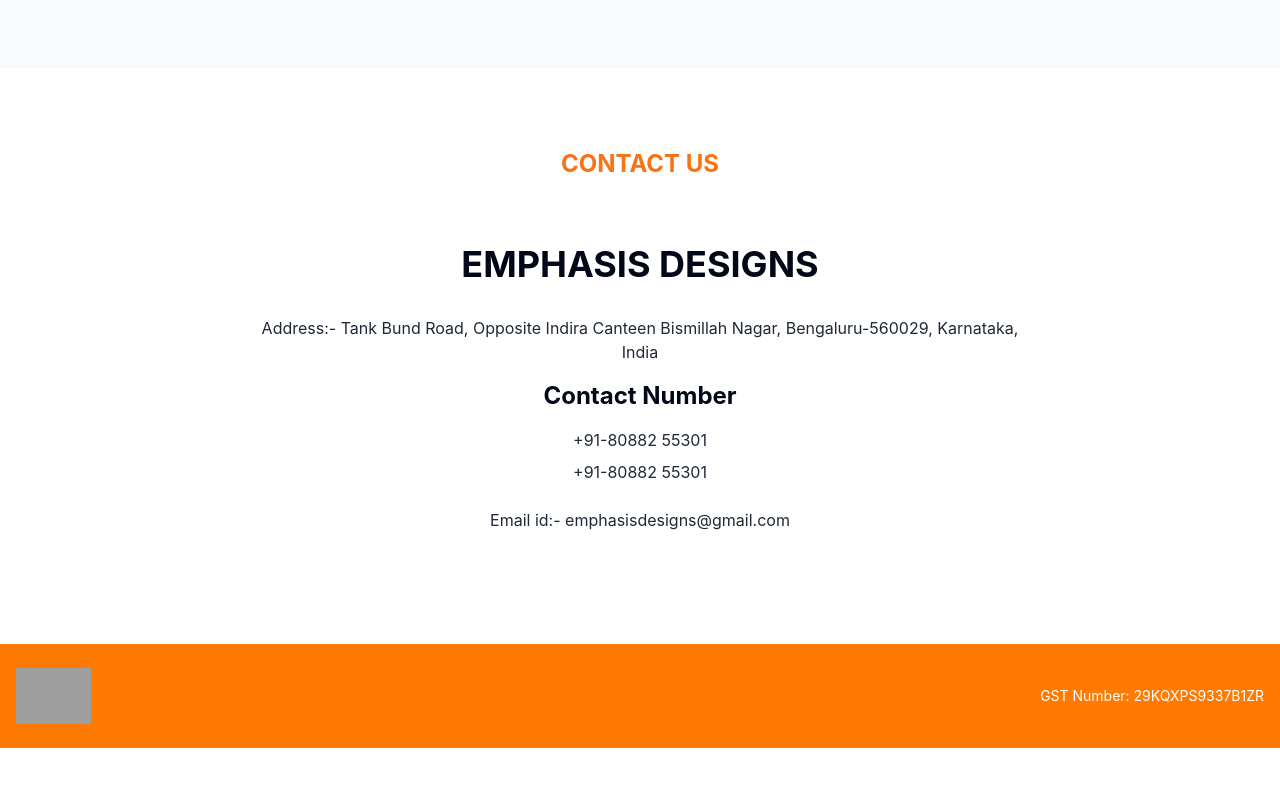
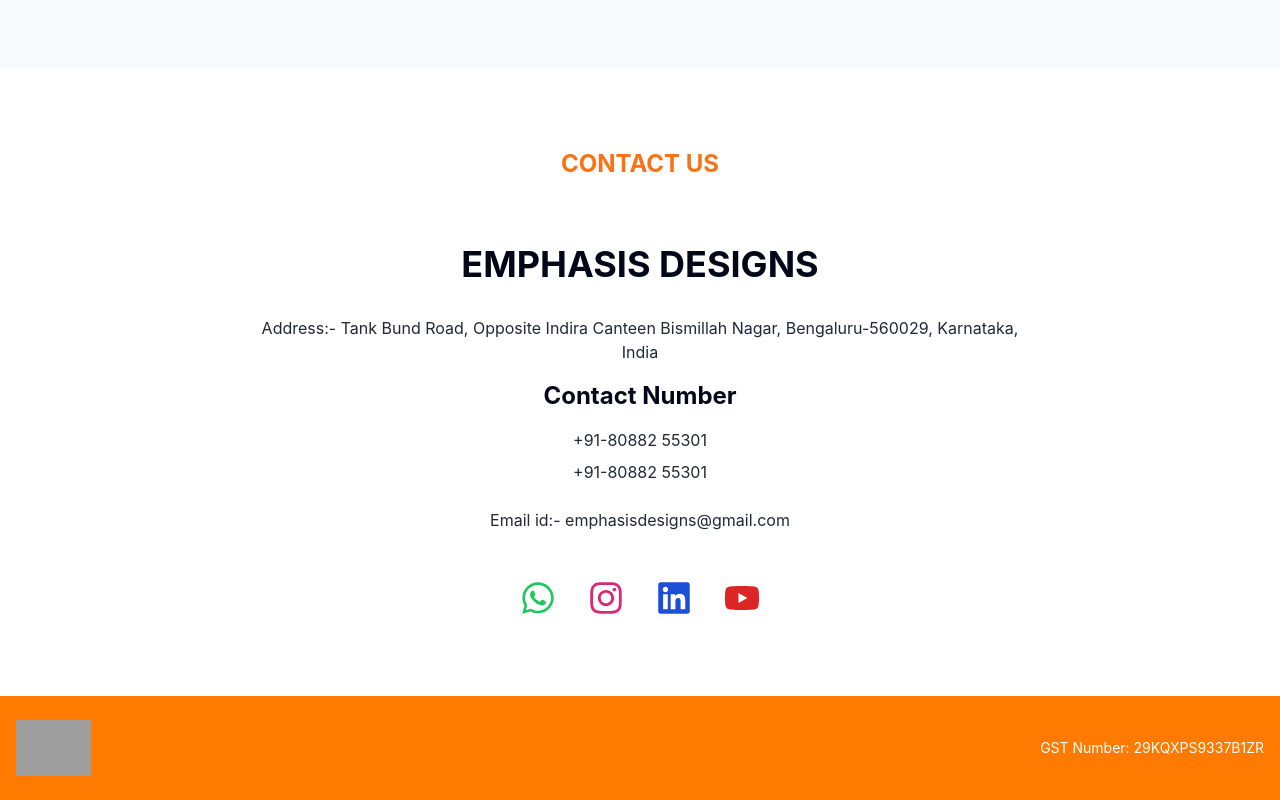
Before and after one commit to Zahidulla/Emphasis-Designs, a React (Vite) app: page / in a window 1280 px wide. Shown: the part 4941-5741 px from the top of the page. Before the commit the page ends 5689 px from the top, so only its background shows below. Built offline with nearby package versions, Linux system fonts and the light colour scheme; grey boxes are pictures that could not be loaded.

Commit message:
Update Contact.jsx

```diff
--- a/src/components/Contact.jsx
+++ b/src/components/Contact.jsx
@@ -1,5 +1,6 @@
 import React from 'react';
 import { motion } from 'framer-motion';
+import { FaWhatsapp, FaInstagram, FaLinkedin, FaYoutube } from 'react-icons/fa';
 
 const Contact = () => {
   return (
@@ -48,6 +49,55 @@ const Contact = () => {
             Email id:- emphasisdesigns@gmail.com
           </p>
         </motion.div>
+
+        {/* Social Icons Section */}
+        <motion.div
+          initial={{ opacity: 0, y: 20 }}
+          whileInView={{ opacity: 1, y: 0 }}
+          viewport={{ once: true }}
+          transition={{ duration: 0.6, delay: 0.5 }}
+          className="flex justify-center space-x-8 mt-12"
+        >
+          <a
+            href="https://wa.me/918088255301"
+            target="_blank"
+            rel="noopener noreferrer"
+            aria-label="WhatsApp"
+            className="text-green-500 hover:text-green-600 text-4xl transition-colors duration-300"
+          >
+            <FaWhatsapp />
+          </a>
+
+          <a
+            href="https://instagram.com/emphasisdesigns"
+            target="_blank"
+            rel="noopener noreferrer"
+            aria-label="Instagram"
+            className="text-pink-600 hover:text-pink-700 text-4xl transition-colors duration-300"
+          >
+            <FaInstagram />
+          </a>
+
+          <a
+            href="https://linkedin.com/company/emphasisdesigns"
+            target="_blank"
+            rel="noopener noreferrer"
+            aria-label="LinkedIn"
+            className="text-blue-700 hover:text-blue-800 text-4xl transition-colors duration-300"
+          >
+            <FaLinkedin />
+          </a>
+
+          <a
+            href="https://youtube.com/emphasisdesigns"
+            target="_blank"
+            rel="noopener noreferrer"
+            aria-label="YouTube"
+            className="text-red-600 hover:text-red-700 text-4xl transition-colors duration-300"
+          >
+            <FaYoutube />
+          </a>
+        </motion.div>
       </div>
     </section>
   );
```
